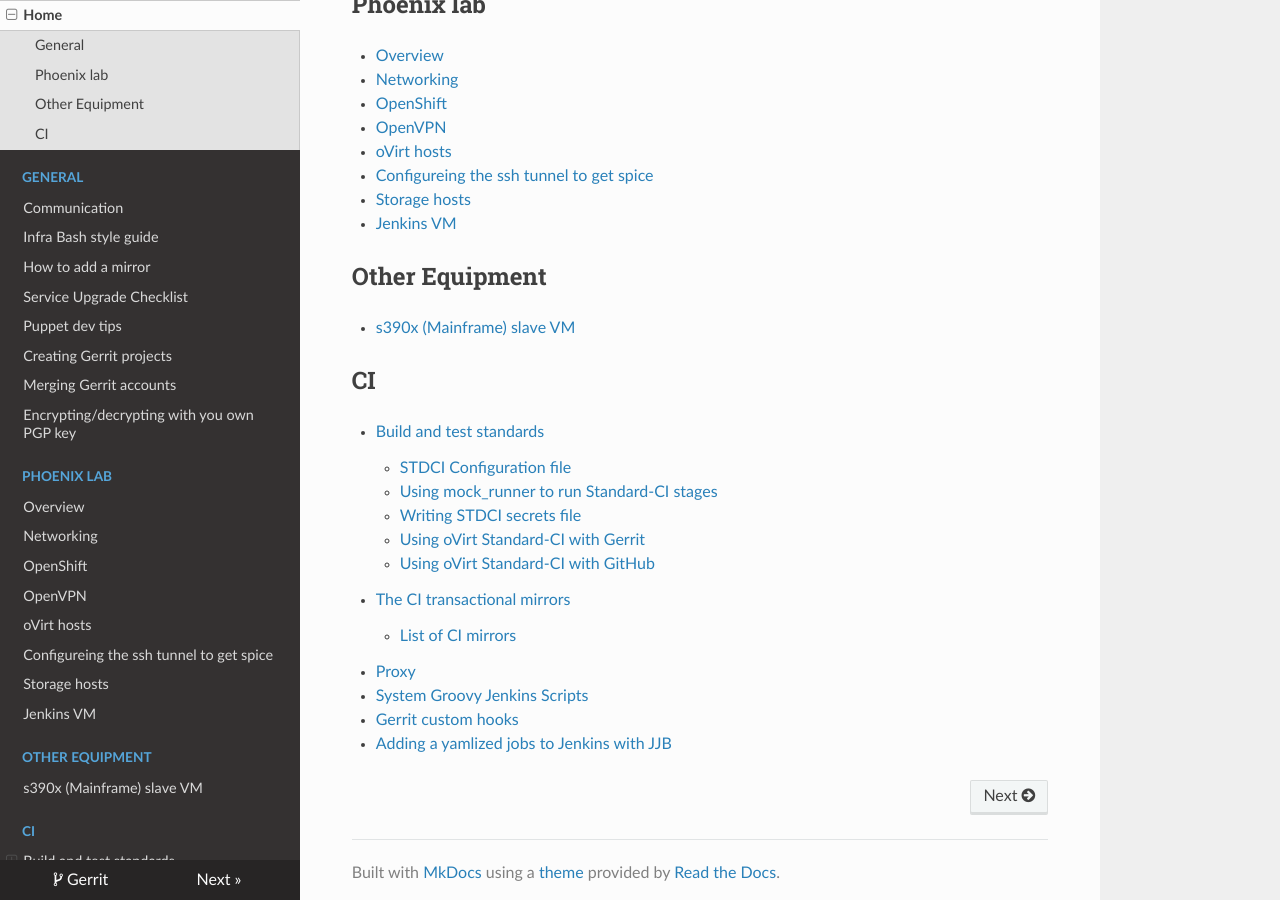
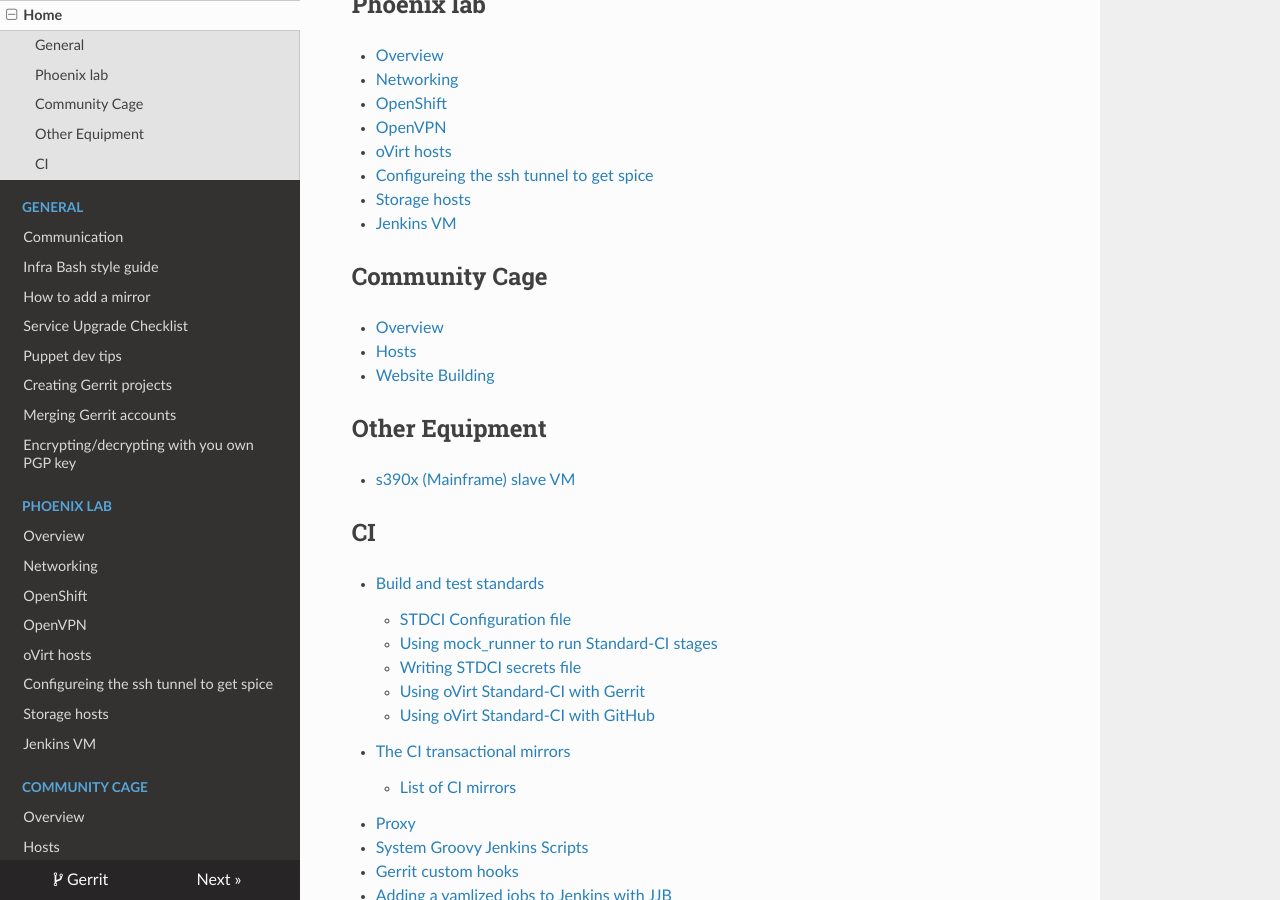
Before and after one commit to oVirt/infra-docs, an MkDocs documentation site: the page built from docs/index.markdown, in a window 1280 px wide and 900 px high, scrolled down 444 px. Built offline with MkDocs 1.6.1, drawn with Linux system fonts in a browser that asks for light colours; nearby versions of some CDN libraries; old or Windows-style settings are respelled for this version of MkDocs.

Commit message:
add Community Cage bits doc
Change-Id: Ib9b190a94f2f7b162fc8d01784e70e35c07a1a9f
Signed-off-by: Marc Dequènes (Duck) <duck@redhat.com>

```diff
--- a/docs/index.markdown
+++ b/docs/index.markdown
@@ -21,6 +21,11 @@ Welcome to oVirt Infra docs's documentation!
 * [Storage hosts](Phoenix_Lab/Storage_Hosts.markdown)
 * [Jenkins VM](Phoenix_Lab/Jenkins.markdown)
 
+## Community Cage
+* [Overview](Community_Cage/Overview.markdown)
+* [Hosts](Community_Cage/Hosts.markdown)
+* [Website Building](Community_Cage/Website_Building.markdown)
+
 ## Other Equipment
 * [s390x (Mainframe) slave VM](Other/s390x_slave_VM.markdown)
 
--- a/mkdocs.yml
+++ b/mkdocs.yml
@@ -26,6 +26,10 @@ pages:
     - 'Configureing the ssh tunnel to get spice': 'Phoenix_Lab/Ssh_Spice_Tunnel.markdown'
     - 'Storage hosts': 'Phoenix_Lab/Storage_Hosts.markdown'
     - 'Jenkins VM': 'Phoenix_Lab/Jenkins.markdown'
+  - 'Community Cage':
+    - 'Overview': 'Community_Cage/Overview.markdown'
+    - 'Hosts': 'Community_Cage/Hosts.markdown'
+    - 'Website Building': 'Community_Cage/Website_Building.markdown'
   - 'Other Equipment':
     - 's390x (Mainframe) slave VM': 'Other/s390x_slave_VM.markdown'
   - CI:
```
Also changed, not shown: docs/Community_Cage/Hosts.markdown (added, +9 -0 lines), docs/Community_Cage/Overview.markdown (added, +27 -0 lines), docs/Community_Cage/Website_Building.markdown (added, +21 -0 lines).
